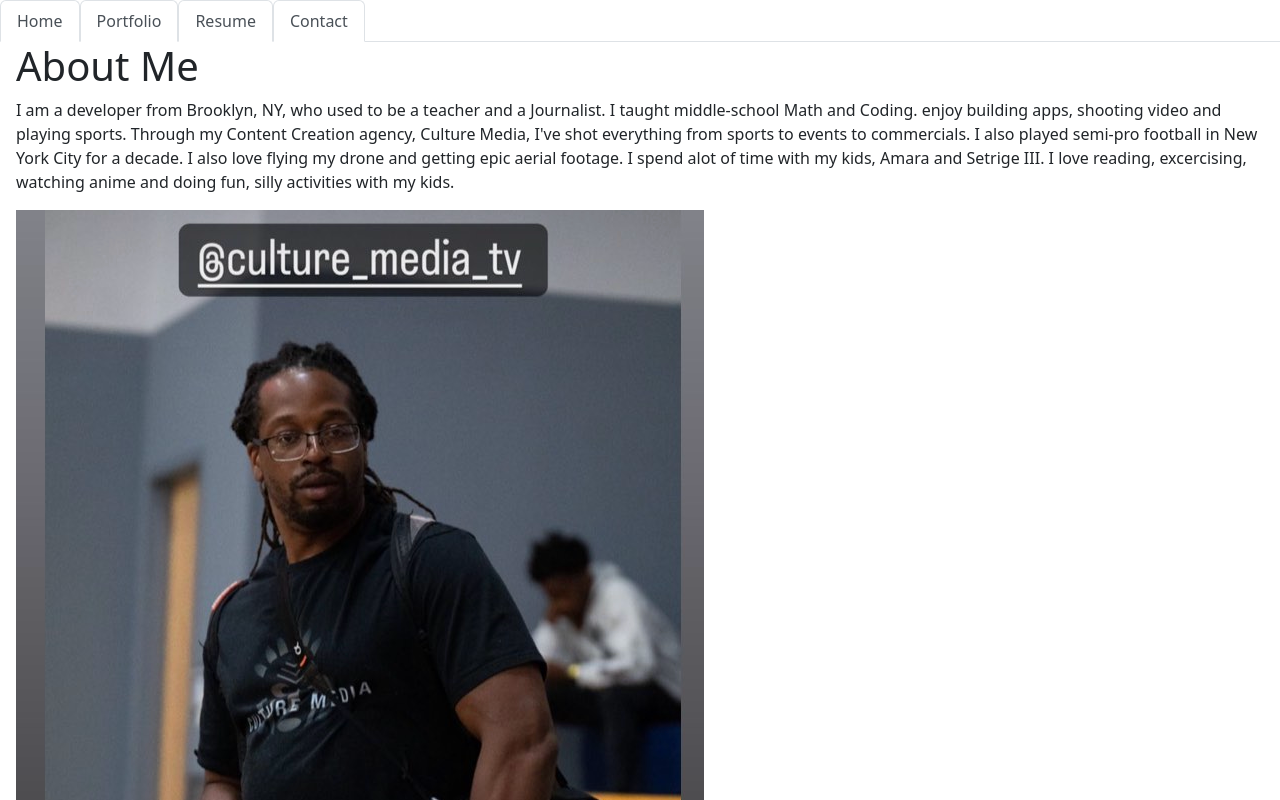
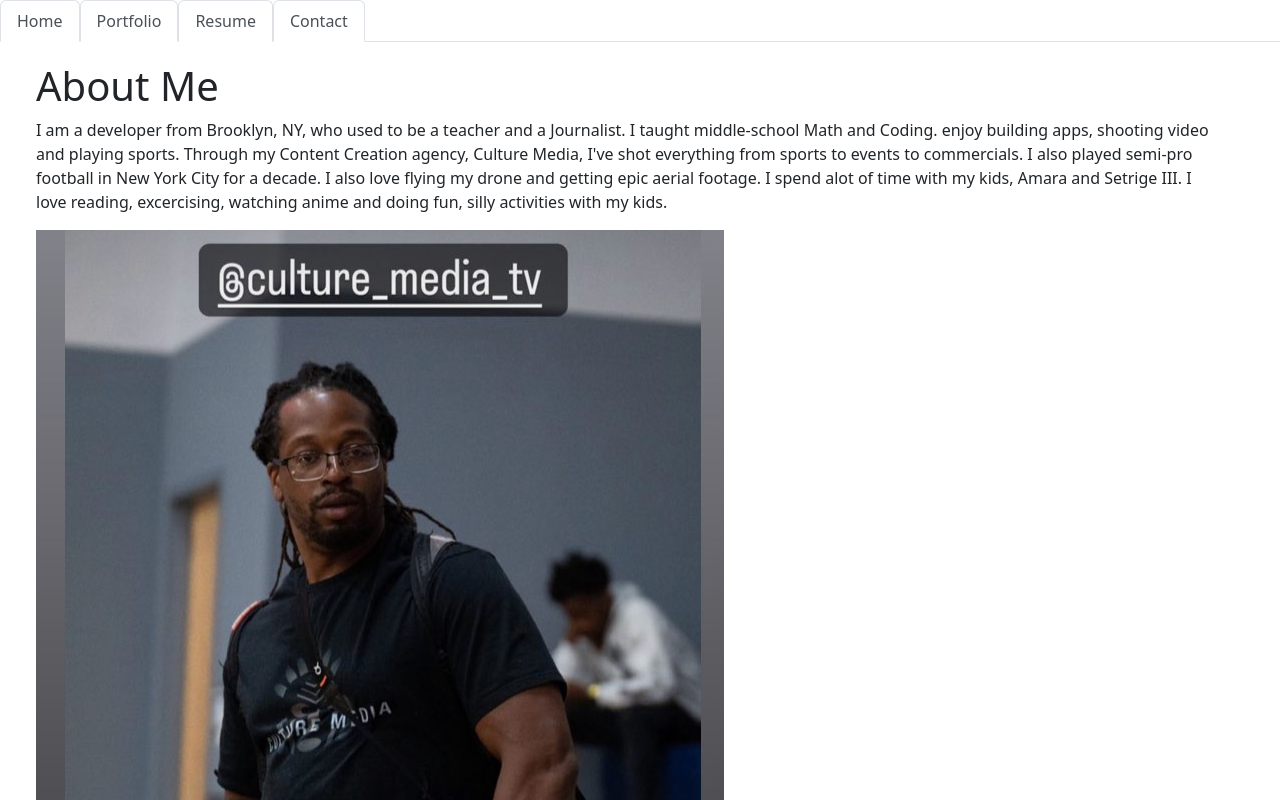
Before and after one commit to SetCra123/React-Portfolio, a React (Vite) app: page / in a window 1280 px wide. Shown: the top 800 px of the page. Built offline with nearby package versions, Linux system fonts and the light colour scheme.

Commit message:
I added css to make items on homepage apper side by side, not working yet

```diff
--- a/src/App.css
+++ b/src/App.css
@@ -9,3 +9,26 @@
 img {
     max-width: 100%;
 }
+
+/* About Me Section-Home Page */
+
+.about-container {
+  margin: 20px;
+}
+
+.content-wrapper {
+  display: flex;
+  align-items: center; /* This vertically centers the image with the text */
+  justify-content: space-between; /* Creates space between elements */
+}
+
+.about-text {
+  flex: 1; /* The text will take up available space */
+  margin-right: 20px; /* Adds space between the text and image */
+}
+
+.about-image {
+  max-height: 200px;
+  max-width: 200px;
+  object-fit: cover; /* Keeps the image proportionate */
+}
--- a/src/pages/Home.jsx
+++ b/src/pages/Home.jsx
@@ -1,8 +1,11 @@
+import '../App.css';
+
+
 export default function Home() {
     return (
-        <div className="">
-            <h1 className="">About Me</h1>
-            <p className="">I am a developer from Brooklyn, NY, who used to be a teacher and a Journalist. I taught
+        <div className="about-container">
+            <h1 className="content-wrapper">About Me</h1>
+            <p className="about-text">I am a developer from Brooklyn, NY, who used to be a teacher and a Journalist. I taught
                 middle-school Math and Coding. enjoy building apps, shooting video and
                 playing sports. Through my Content Creation agency, Culture Media, I've shot
                 everything from sports to events to commercials. I also played semi-pro football in New York City for a decade.
```
